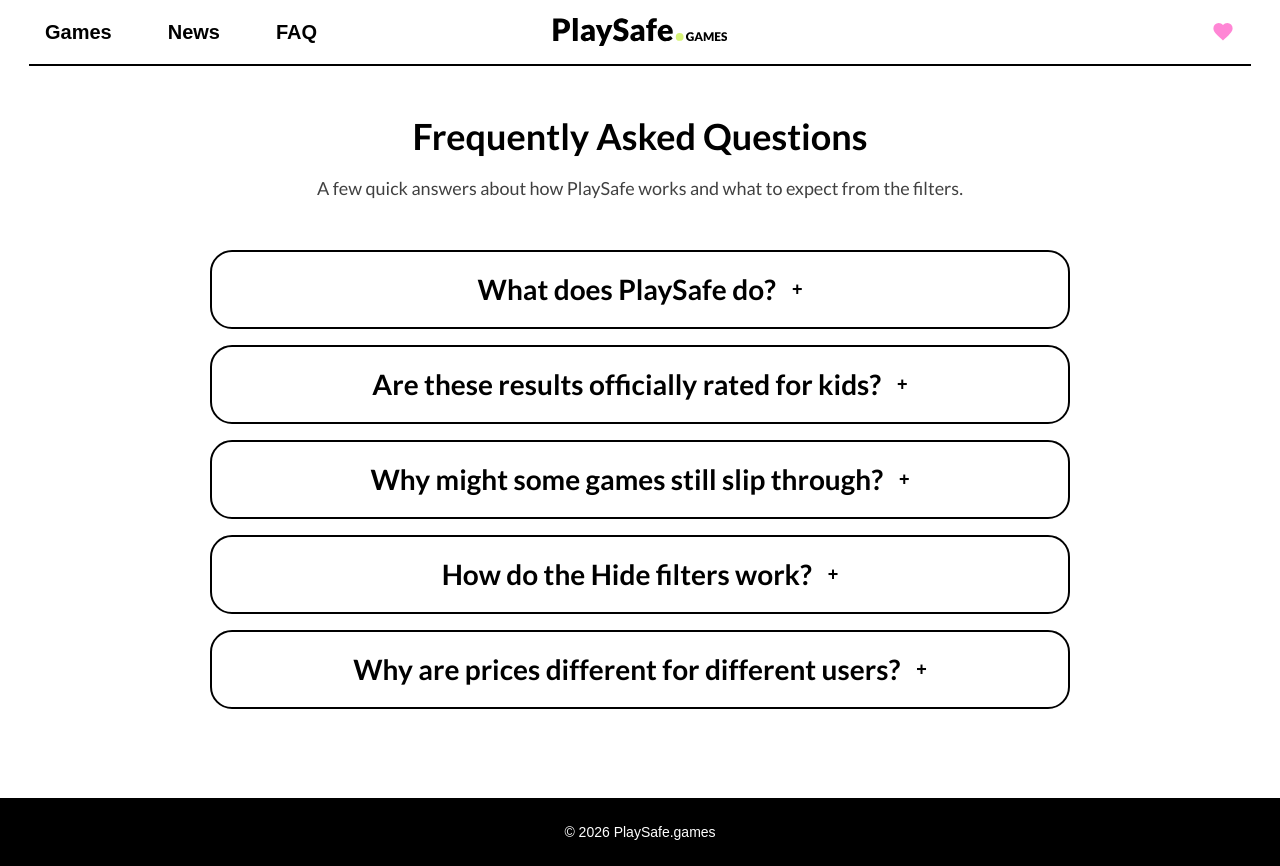
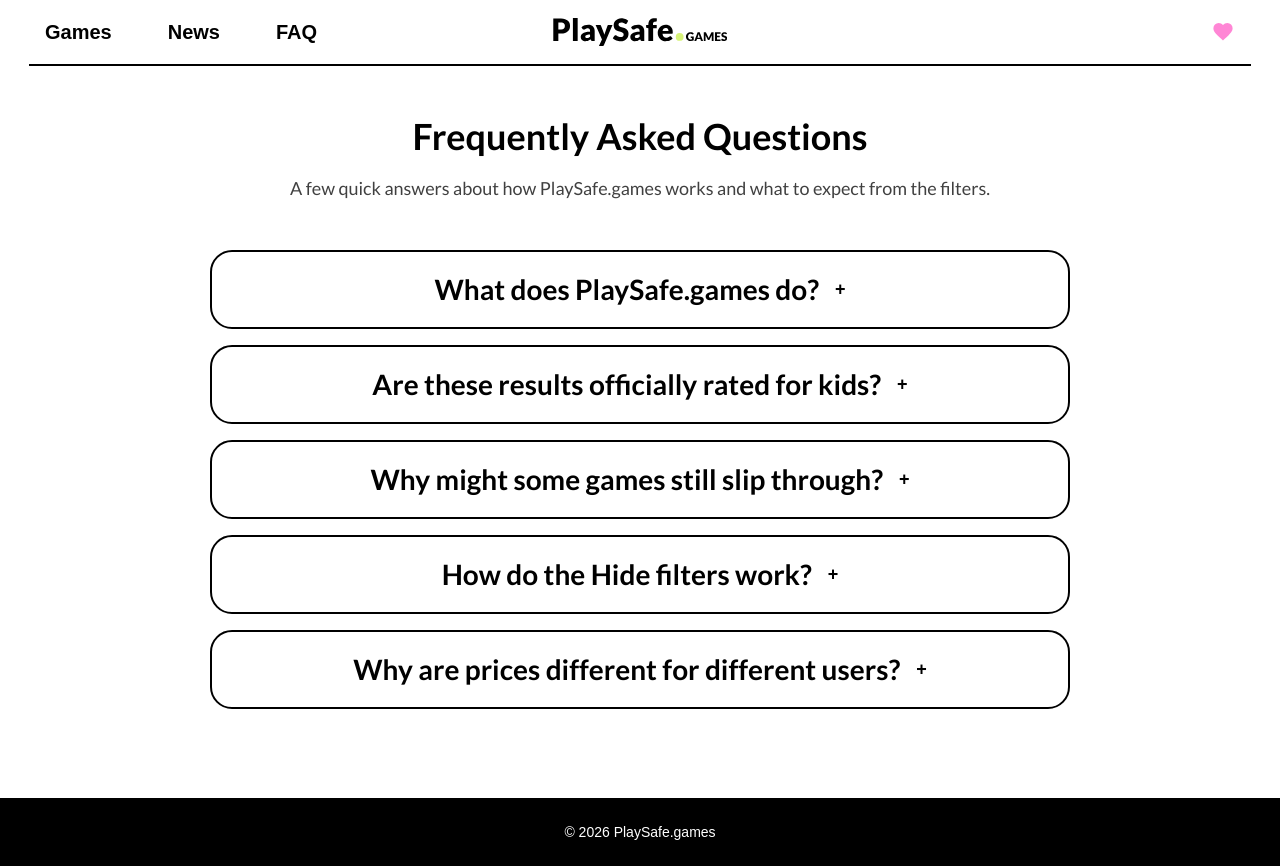
Before and after one commit to davepattz/playsafe, a Next.js app: page /faq in a window 1280 px wide. Built offline with nearby package versions, Linux system fonts and the light colour scheme.

Commit message:
fixed playsafe refrences in faqs

```diff
--- a/app/faq/page.tsx
+++ b/app/faq/page.tsx
@@ -3,14 +3,14 @@ import Header from "@/components/Header";
 
 const faqs = [
   {
-    question: "What does PlaySafe do?",
+    question: "What does PlaySafe.games do?",
     answer:
-      "PlaySafe helps you search Steam for games that are more suitable for children and families by filtering out tags, themes, and wording you may want to avoid.",
+      "PlaySafe.games helps you search Steam for games that are more suitable for children and families by filtering out tags, themes, and wording you may want to avoid.",
   },
   {
     question: "Are these results officially rated for kids?",
     answer:
-      "No. PlaySafe is a filtering tool, not an official rating board. It is designed to reduce unwanted content, but parents and carers should still review each game before purchase.",
+      "No. PlaySafe.games is a filtering tool, not an official rating board. It is designed to reduce unwanted content, but parents and carers should still review each game before purchase.",
   },
   {
     question: "Why might some games still slip through?",
@@ -25,7 +25,7 @@ const faqs = [
   {
     question: "Why are prices different for different users?",
     answer:
-      "PlaySafe tries to detect the user’s storefront country and asks Steam for local pricing. If no reliable location data is available, it falls back to a default storefront.",
+      "PlaySafe.games tries to detect the user’s storefront country and asks Steam for local pricing. If no reliable location data is available, it falls back to a default storefront.",
   },
 ];
 
@@ -40,7 +40,7 @@ export default function FAQPage() {
             Frequently Asked Questions
           </h1>
           <p className="mt-4 font-['Lato'] text-[18px] text-black/75">
-            A few quick answers about how PlaySafe works and what to expect from the filters.
+            A few quick answers about how PlaySafe.games works and what to expect from the filters.
           </p>
         </div>
 
```
